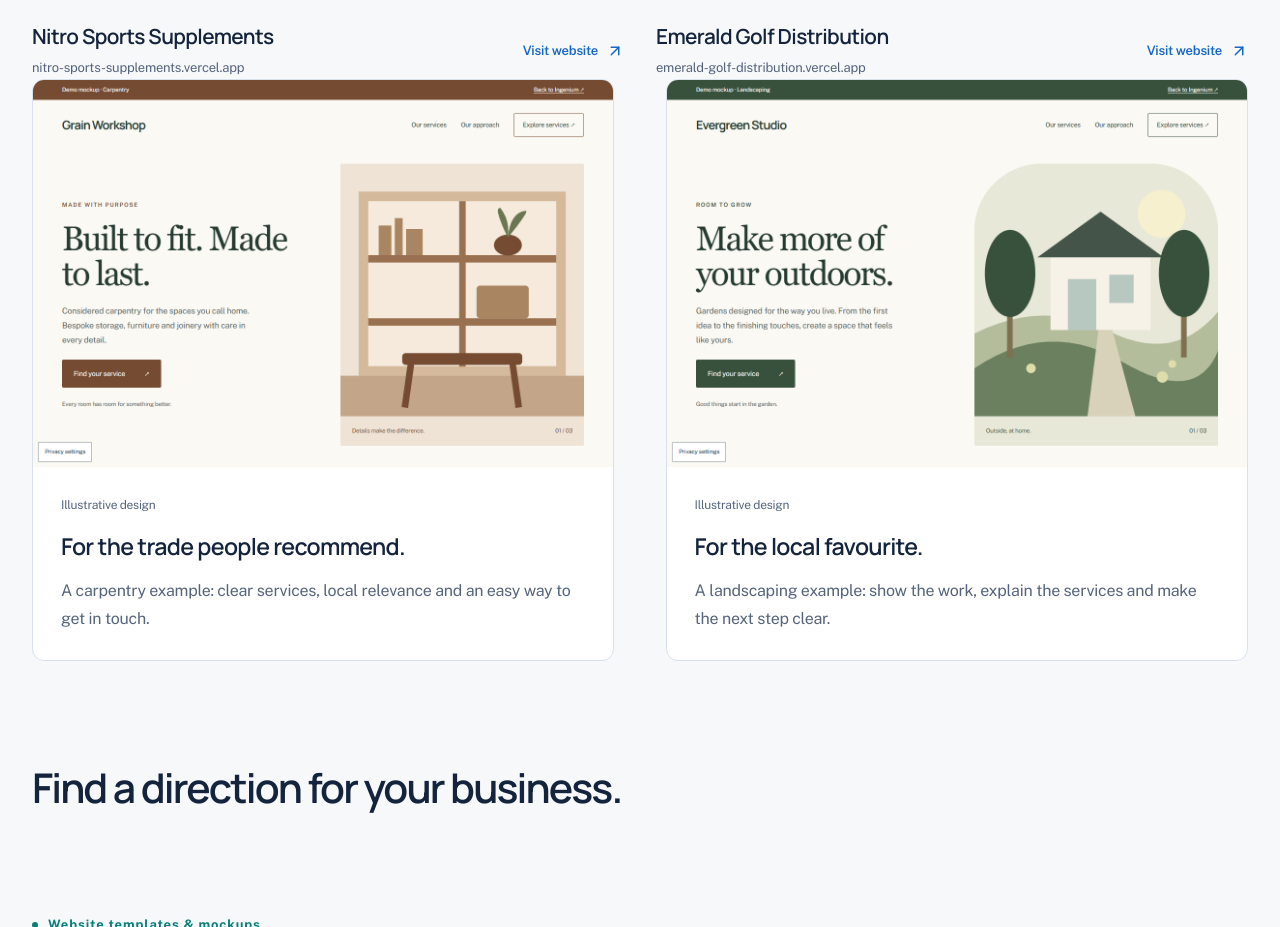
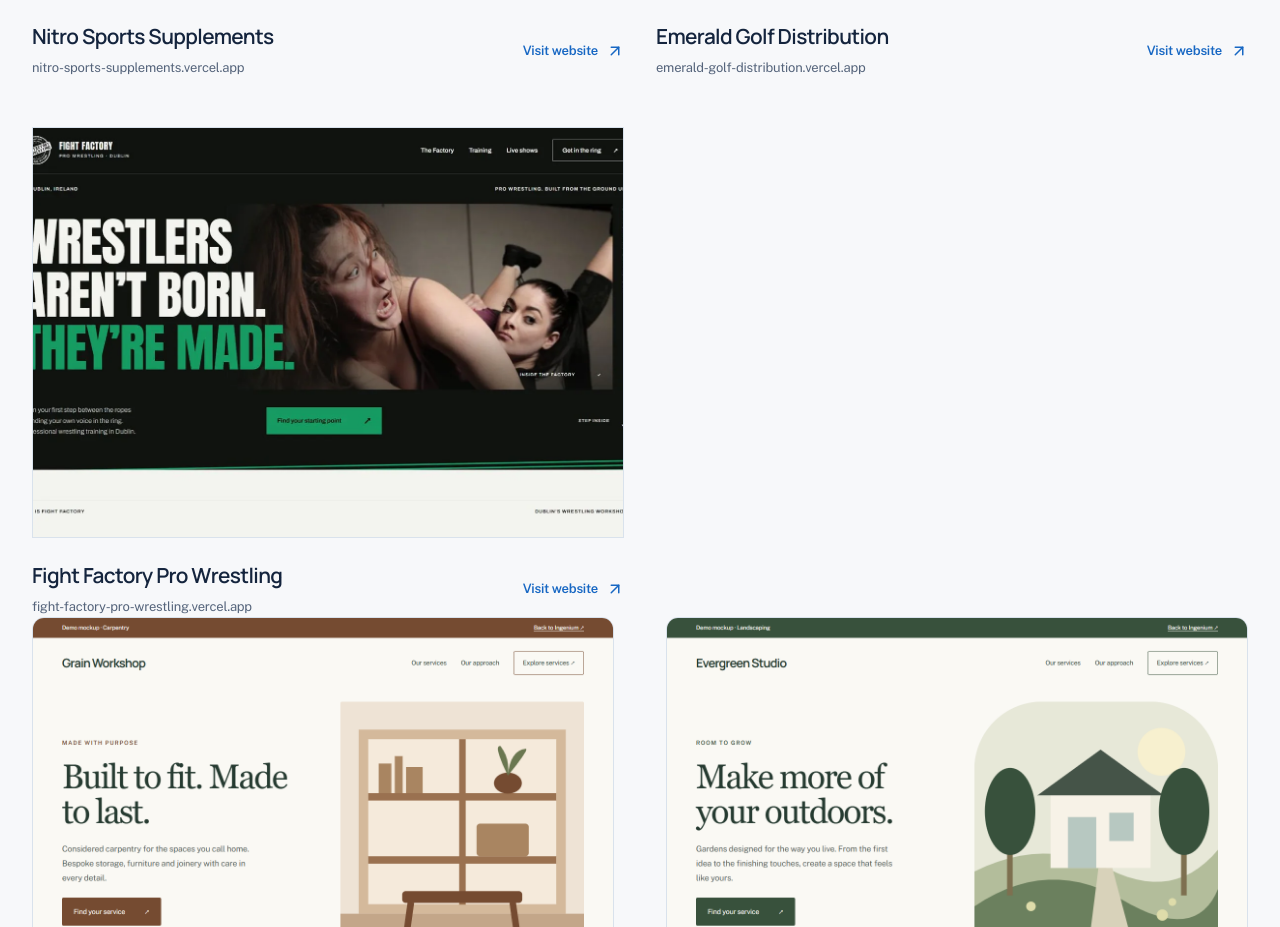
Before and after one commit to kyle278/ingenium-website, a Next.js app: page /results in a window 1280 px wide. Shown: the part 2751-3678 px from the top of the page. Built offline with nearby package versions, Linux system fonts and the light colour scheme; no server answers.

Commit message:
Add Fight Factory Pro Wrestling to current projects

```diff
--- a/components/rebuild/CurrentProjects.tsx
+++ b/components/rebuild/CurrentProjects.tsx
@@ -11,6 +11,7 @@ const currentProjects = [
   { slug: "connie-byrne-yoga", name: "Connie Byrne Yoga", url: "https://conniebyrneyoga.com" },
   { slug: "nitro-sports-supplements", name: "Nitro Sports Supplements", url: "https://nitro-sports-supplements.vercel.app/" },
   { slug: "emerald-golf-distribution", name: "Emerald Golf Distribution", url: "https://emerald-golf-distribution.vercel.app/" },
+  { slug: "fight-factory-pro-wrestling", name: "Fight Factory Pro Wrestling", url: "https://fight-factory-pro-wrestling.vercel.app/" },
 ];
 
 export default function CurrentProjects({ home = false }: { home?: boolean }) {
```
Also changed, not shown: public/project-previews/fight-factory-pro-wrestling.webp (added).
